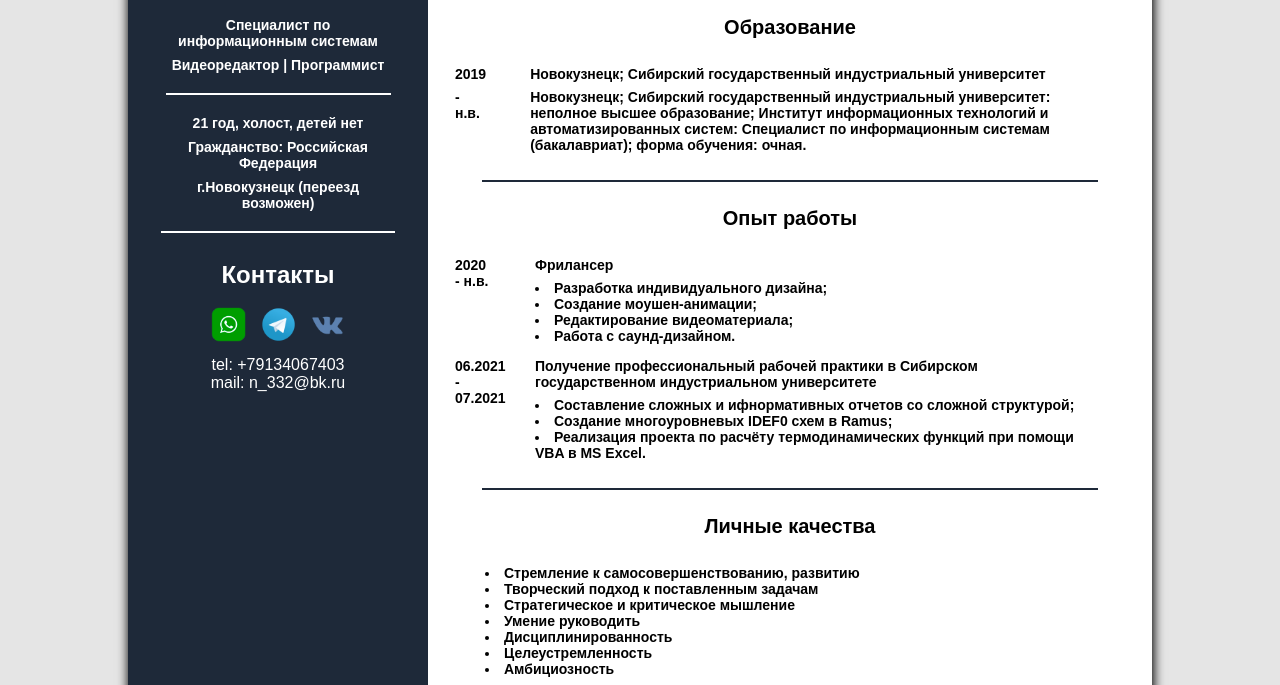
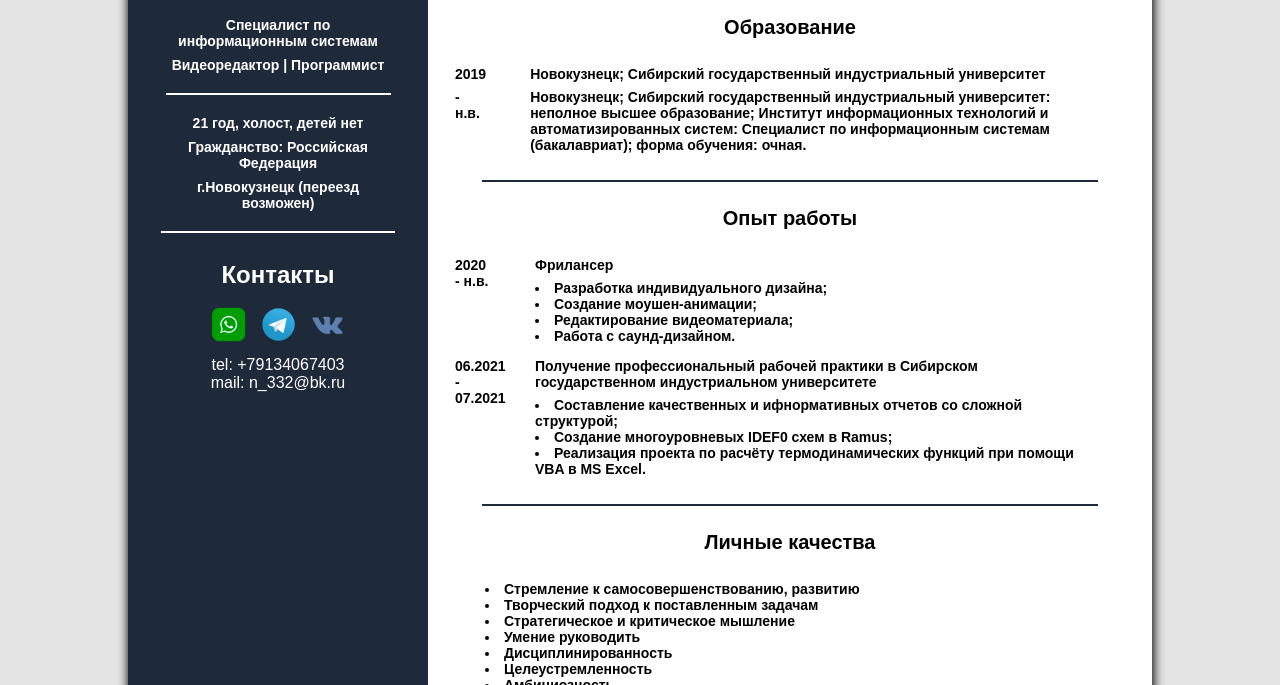
Before and after one commit to FallGen/fallgen.github.io, a plain HTML site: page resume/resume.html in a window 1280 px wide. Shown: the part 415-1100 px from the top of the page. Drawn offline with Linux system fonts and the light colour scheme.

Commit message:
Update resume.html

```diff
--- a/resume/resume.html
+++ b/resume/resume.html
@@ -118,7 +118,7 @@
 						<div class = "info">
 							<h2 class = "dop_text"> Получение профессиональный рабочей практики в Сибирском государственном индустриальном университете</h2>
 							<h2 class = "dop_text">
-								<li> Составление сложных и ифнормативных отчетов со сложной структурой; </li>
+								<li> Составление качественных и ифнормативных отчетов со сложной структурой; </li>
 								<li> Создание многоуровневых IDEF0 схем в Ramus; </li>
 								<li> Реализация проекта по расчёту термодинамических функций при помощи VBA в MS Excel. </li>
 							</h2>
```
